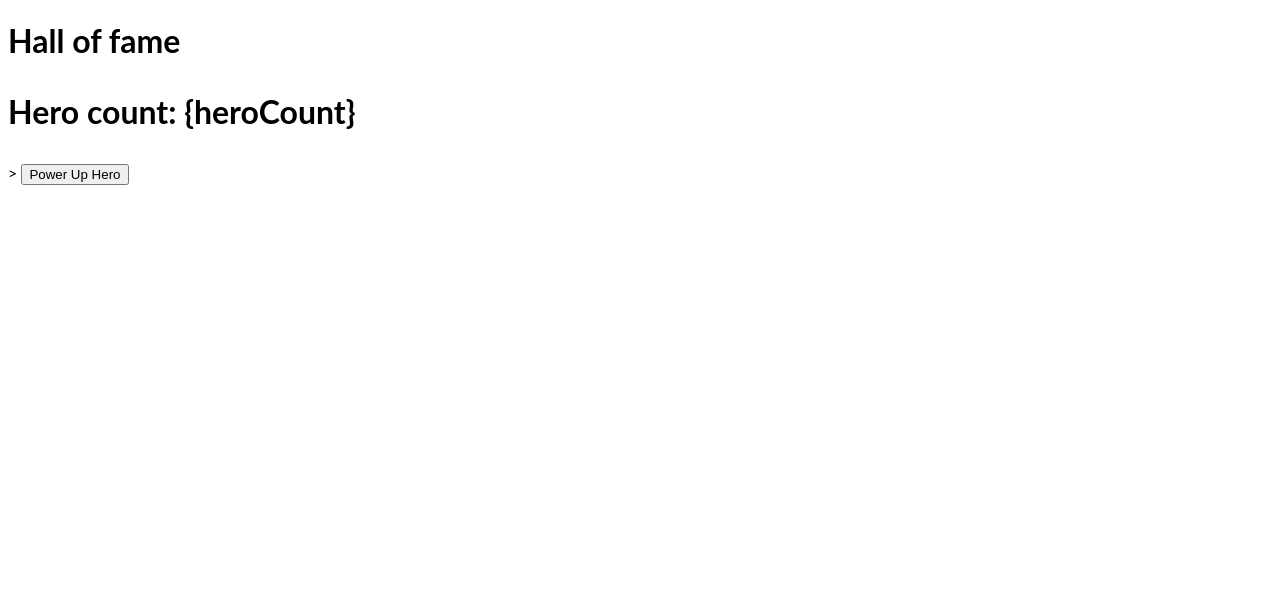
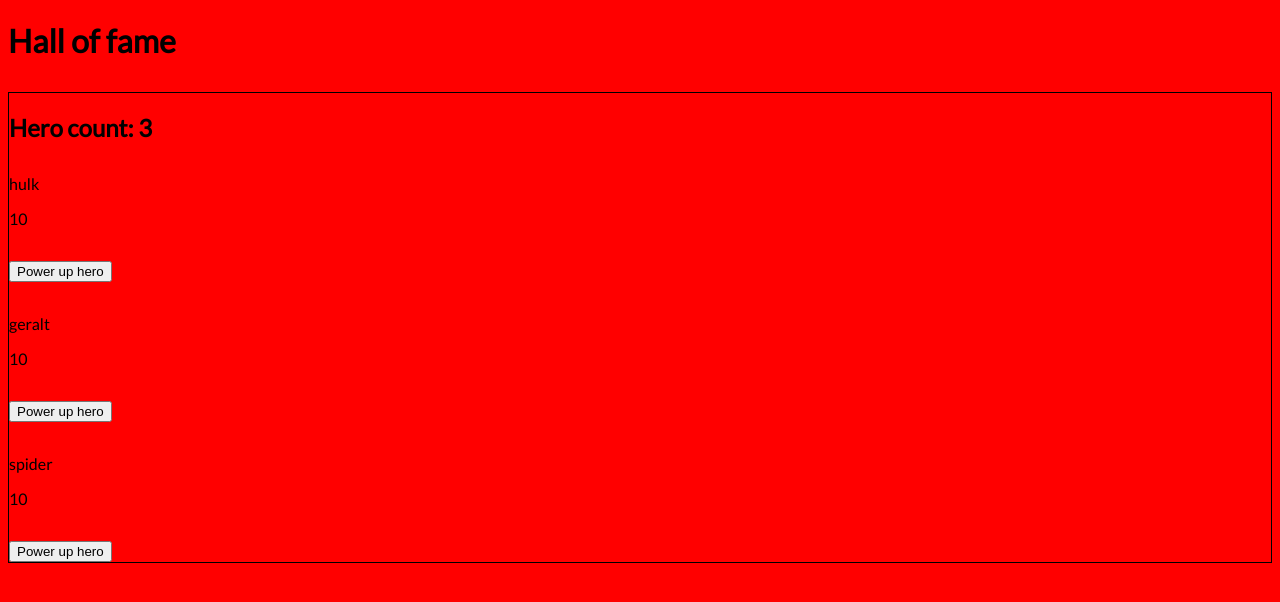
Before and after one commit to folatkom/code-debugging, a plain HTML site: page index.html in a window 1280 px wide. Drawn offline with Linux system fonts and the light colour scheme.

Commit message:
"Correct files"

```diff
--- a/heroes-hall-of-fame.js
+++ b/heroes-hall-of-fame.js
@@ -1,45 +1,53 @@
 class Hero {
-    #powerCount = 10;
+    powerCount = 10;//zrezygnowałam z własności prywatnych aby uyskać do nich dostęp z zewnątrz klasy
 
     constructor(name) {
         this.name = name;
     }
     getCurrentPowerCount() {
-        return this.#powerCount;
+        return this.powerCount;
     }
     train() {
-        this.#powerCount + 1;
+        this.powerCount++;//dodawano jeden ale nie aktualizowano wartości zmiennej powerCount
     }
 }
+
 let heroCount = 0;
 
 const heroes = [];
 
-let hero = gethero("hulk");
-let geralt = gethero("geralt");
+const getHero = (heroName) => { //funkcja była wywoływana przed deklaracją + konsekwentnie do reszty kodu można by zastosować funkcję strzałkową + funkcja miała niespójną z resztą notację nazwy
+    heroCount++;
+    document.getElementById('heroCount').innerHTML = heroCount;//brakowało wstawienia wartości heroCount do DOMu
+    let hero = new Hero(heroName);//funkcja za kazdym razem tworzyła tego samego bohatera
+    return hero; //funkcja używa konstruktora ale nic nie zwraca
+}
 
+let hero = getHero("hulk");
+let geralt = getHero("geralt");
+let spiderman = getHero("spider");//zmienna bez powodu znajdowała się w ciele funkcji printHallOfFame + sposób zapisu wskazywał na nazwę zmiennej a nie string
 heroes.push(hero);
 heroes.push(geralt);
+heroes.push(spiderman);
+const printHallOfFame = () => {
 
-print_hall_of_fame();
+    const heroesContainer = document.querySelector("div"); //# używamy do id elementu, nie do tagu
+    heroes.map((x,i) => {//można skasować nieużywane parametry
+        const heroElement = document.createElement("div");
+        i = document.createElement("button");//button powinien być do kazdego bohatera
 
-function gethero() {
-    heroCount++;
-    let hero = new Hero("hulk");
-}
+        const forceTrain = (x) => {//nowa funkcja do wywołania metody train() klasy Hero
+            let y = new Hero();
+            y.train(x);
+            heroElement.innerHTML = `<p>${x.name}</p><p>${y.powerCount}</p>`;
+        }
 
-const print_hall_of_fame = () => {
-    let spiderman = gethero(spider);
-    heroes.push(spiderman);
-
-    const heroesContainer = document.querySelector("#div");
-
-    heroes.map((x, i, arr) => {
-        const heroElement = document.createElement("div");
-        const [name] = x;
-
-        heroElement.innerHTML = `<p>${name}</p>${x.#powerCount}</p>`;
-
+        heroElement.innerHTML = `<p>${x.name}</p><p>${x.powerCount}</p>`;//błąd w pobraniu własności obiektu + brak otwarcia drugiego paragrafu
+        i.innerHTML = 'Power up hero';
         heroesContainer.append(heroElement);
+        heroesContainer.append(i);
+        i.addEventListener("click",()=>forceTrain(x));
     });
 };
+
+printHallOfFame();//funkcja była wywoływana przed deklaracją + miała niespójną z resztą notację nazwy
--- a/index.html
+++ b/index.html
@@ -5,18 +5,18 @@
     <meta name="viewport" content="width=device-width, initial-scale=1.0">
     <title>Document</title>
     <style>
+        @import url('https://fonts.googleapis.com/css2?family=Lato&display=swap');/*brakowało importu wybranej czcionki*/
         :root {
             --bg-color: red;
         }
 
         body {
-            backgroundColor: var(bg-color);
-            font-family: Lato;
+            background-color: var(--bg-color); /*błąd w nazwie wlasciwosci (tak nazywamy np w jsx) + błąd w nazwie zmiennej css*/
+            font-family: Lato, sans-serif; /*warto dodać zapasową czcionkę, na wypadek gdyby zewnętrzna nie była dostępna*/
         }
 
         div {
-            margin-top: 2rem;
-            margin-bottom: 2rem;
+            margin: 2rem 0; /*można użyć shorthandu dla właściwości margin zamiast go dzielić na top i bottom*/
         }
 
         .hero {
@@ -25,12 +25,12 @@
     </style>
 </head>
 <body>
-    <h1 aria-main="true">Hall of fame</h1>
-    <div className="hero">
-        <h1>Hero count: {heroCount}</h1>
-    </div>>
-    <button onclick="Hero.train()">Power Up Hero</button>
+    <h1 role="main">Hall of fame</h1><!--błąd zapisu-->
+    <div class="hero"><!--błąd w nazwie własciwości (tak nazywamy np w jsx)-->
+        <h2>Hero count: <span id="heroCount"></span></h2><!--sposób wstawienia wartości zmiennej js był niewłaściwy (to js powinien ją wstawiać) + błąd semantyczny - powinien być jeden znacznik <h1></h1> w dokumencie-->
+    </div><!--blad zapisu-->
+    <!--button był tworzony jeden wspólny zamiast do każdego bohatera osobno-->
 
-    <script></script>
+    <script src="heroes-hall-of-fame.js"></script><!--brak podłączenia pliku js do html-->
 </body>
 </html>
```
